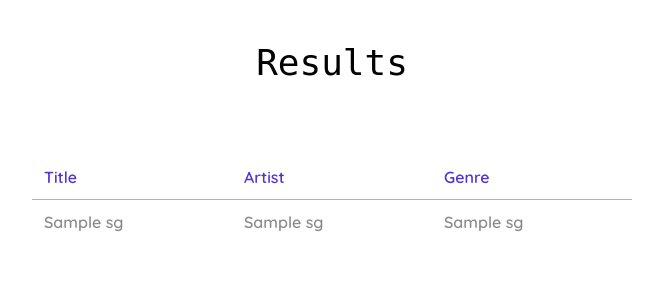
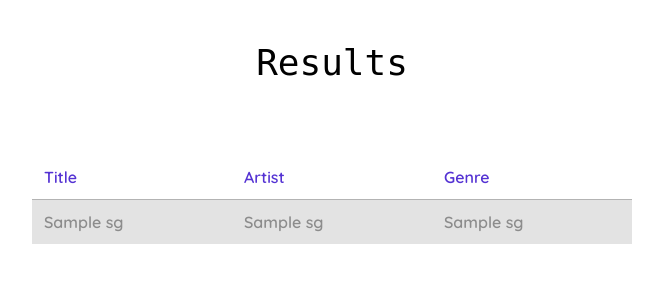
Before and after one commit to CatherineCampbell117/set09103, a Flask app: template templates/results.html in a window 1280 px wide, with the pointer over the restyled element. Shown: the part 158-458 px from the top of the page, without its empty margins (308-971 px from the left). Run offline with Flask 2, Linux system fonts and the light colour scheme; the template is opened without the code that fills it: most values are stand-ins (such as "Sample title", 1, 10 or a date in 2020); some web fonts are replaced.

Commit message:
hover added back in for table rows

```diff
--- a/static/index.css
+++ b/static/index.css
@@ -154,6 +154,11 @@ td{
     color: #8c8c8c;
 }
 
+.result_row:hover{
+    background-color: #e3e3e3;
+    cursor: pointer;
+}
+
 #no_results{
     text-align: center;
 }
```
